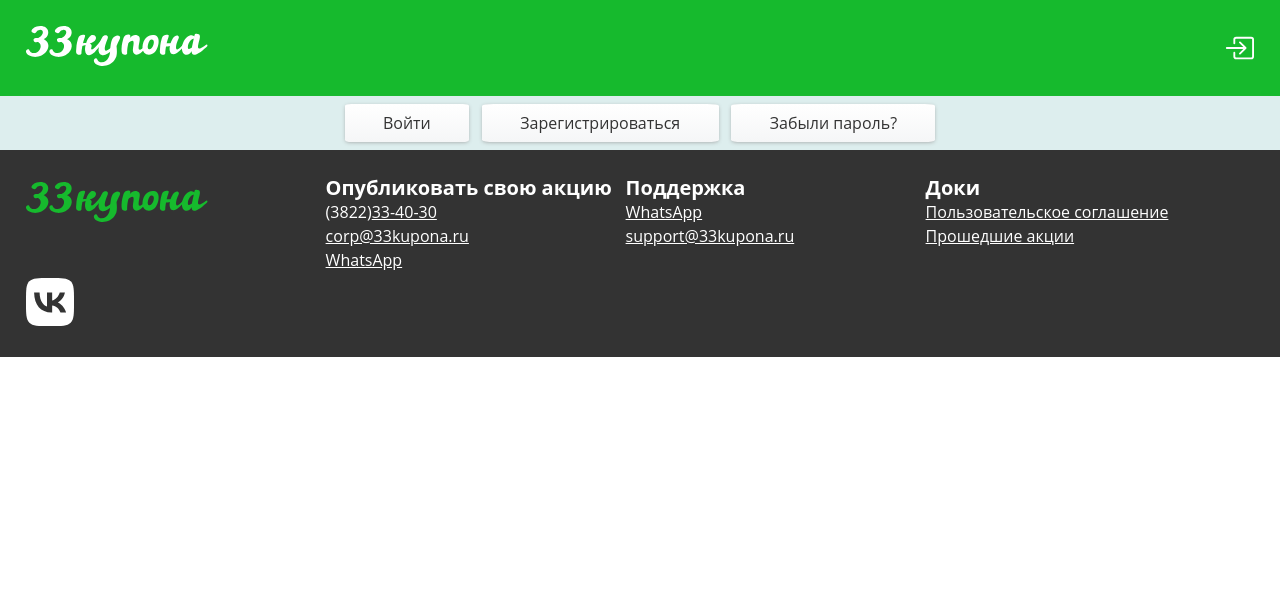
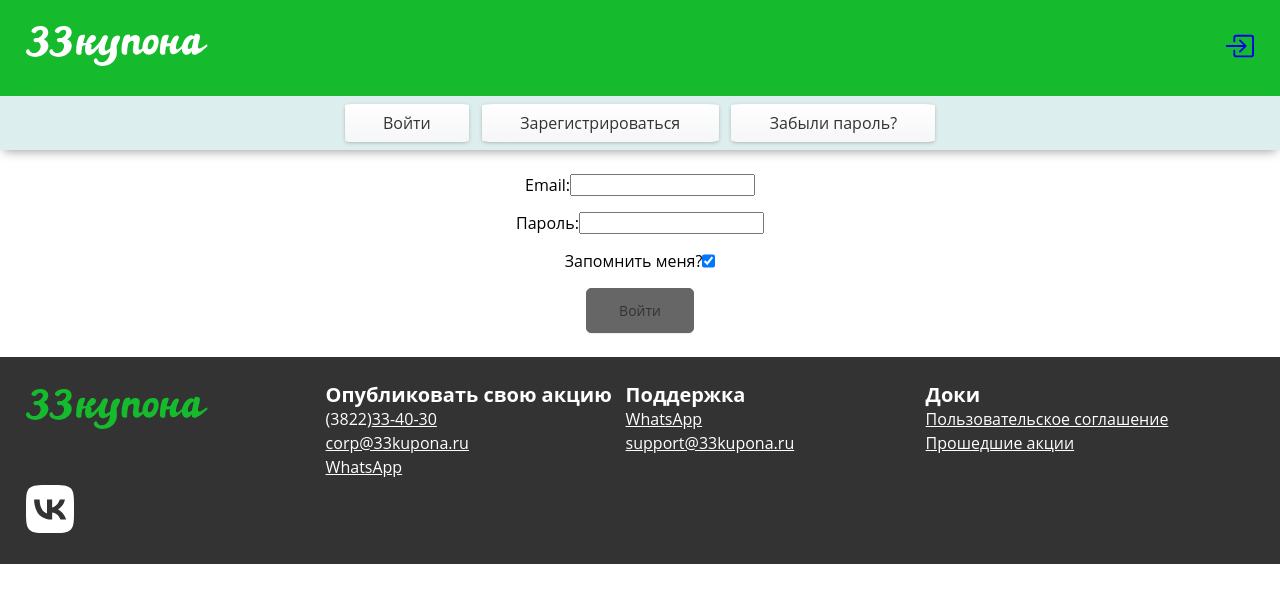
Before and after one commit to nazmiev/33kupona, a React (Vite) app: page /login in a window 1280 px wide. Shown: the top 602 px of the page. Built offline with nearby package versions, Linux system fonts and the light colour scheme.

Commit message:
починил категории

```diff
--- /dev/null
+++ b/src/components/AuthHeader/authHeader.module.scss
@@ -0,0 +1,18 @@
+.menu {
+  display: flex;
+  justify-content: center;
+  gap: 1vw;
+  box-shadow: 0 5px 10px -4px #999999;
+  background: #dee;
+  font-size: 16px;
+  color: #333;
+  padding: 1vh 0;
+  .item {
+    font-size: calc(min(16px, 3.5vw));
+    padding: 1vh 3vw;
+    border-radius: 5%;
+    background: #fafbfb;
+    background-image: linear-gradient(to bottom, #ffffff 0, #f5f6f7 100%);
+    box-shadow: 0 1px 4px -1px #999;
+  }
+}
--- /dev/null
+++ b/src/components/AuthHeader/index.tsx
@@ -0,0 +1,16 @@
+import { useState } from "react";
+import styles from "./authHeader.module.scss";
+
+const AuthHeader = () => {
+  const [auth, setAuth] = useState(false);
+
+  return (
+    <div className={styles.menu}>
+      <div className={styles.item}>Войти</div>
+      <div className={styles.item}>Зарегистрироваться</div>
+      <div className={styles.item}>Забыли пароль?</div>
+    </div>
+  );
+};
+
+export default AuthHeader;
--- a/src/components/Categories/index.tsx
+++ b/src/components/Categories/index.tsx
@@ -3,7 +3,7 @@
 
 export default function Categories() {
   const items = [
-    { id: 0, title: "Свежее", url: "all" },
+    { id: 0, title: "Свежее", url: "" },
     { id: 7, title: "💅 Красота", url: "beauty" },
     { id: 6, title: "🚗 Авто", url: "auto" },
     { id: 3, title: "🍕 Еда", url: "food" },
@@ -16,6 +16,7 @@
     { id: 2, title: "🕺 Развлечения", url: "leisure" },
     { id: 5, title: "🎁 Товары", url: "products" },
   ];
+
   return (
     <div className="categories__container">
       <nav className={styles.nav}>
@@ -24,8 +25,7 @@
             {items.map((item) => (
               <li key={item.id}>
                 <NavLink
-                  to={`http://localhost:5174/c/${item.id}`}
-                  // to={item.id > 0 ? `http://localhost:5174/c/${item.id}` : "/"}
+                  to={item.id > 0 ? `/c/${item.id}` : "/"}
                   className={({ isActive, isPending }) =>
                     isPending ? styles.pending : isActive ? styles.active : ""
                   }
--- a/src/components/Header/index.tsx
+++ b/src/components/Header/index.tsx
@@ -25,6 +25,7 @@
             </svg>
           </Link>
           {!auth ? (
+            <Link to="/login">
               <svg
                 onClick={() => setAuth(!auth)}
                 xmlns="http://www.w3.org/2000/svg"
@@ -42,6 +43,7 @@
                   d="M11.854 8.354a.5.5 0 0 0 0-.708l-3-3a.5.5 0 1 0-.708.708L10.293 7.5H1.5a.5.5 0 0 0 0 1h8.793l-2.147 2.146a.5.5 0 0 0 .708.708l3-3z"
                 />
               </svg>
+            </Link>
           ) : (
             <div
               className={!open ? styles.icon : styles.open}
--- /dev/null
+++ b/src/components/LoginBlock/LoginBlock.module.scss
@@ -0,0 +1,36 @@
+.login {
+  margin: 3vh;
+  display: flex;
+  flex-direction: column;
+  align-items: center;
+  gap: 2vh;
+  .row {
+    display: flex;
+    flex-wrap: wrap;
+    max-width: 49vw;
+  }
+  .btn {
+    padding: 1.5vh 2.5vw;
+    border-radius: 5px;
+    box-shadow: 0 1px 1px #eee;
+    font-size: 14px;
+    font-family: "Open Sans", sans-serif;
+    cursor: pointer;
+    color: #333;
+    background: #666;
+    border: 1px solid #666;
+    text-decoration: none;
+  }
+  .active {
+    padding: 1.5vh 2.5vw;
+    border-radius: 5px;
+    box-shadow: 0 1px 1px #eee;
+    font-size: 14px;
+    font-family: "Open Sans", sans-serif;
+    cursor: pointer;
+    color: #fff;
+    background: #16ba2d;
+    border: 1px solid #16ba2d;
+    text-decoration: none;
+  }
+}
--- /dev/null
+++ b/src/components/LoginBlock/index.tsx
@@ -0,0 +1,55 @@
+import styles from "./LoginBlock.module.scss";
+import { useState } from "react";
+import { Link } from "react-router-dom";
+
+export default function LoginBlock() {
+  const [login, setLogin] = useState("");
+  const [password, setPassword] = useState("");
+
+  function handleSubmit(e: any) {
+    e.preventDefault();
+    const form = e.target;
+    const formData = new FormData(form);
+    // fetch("https://33kupona.ru/api", { method: form.method, body: formData });
+
+    const formJson = Object.fromEntries(formData.entries());
+    console.log(formJson);
+  }
+  return (
+    <form className={styles.login} method="post" onSubmit={handleSubmit}>
+      <div className={styles.row}>
+        <label htmlFor="myInput">Email:</label>
+        <input
+          id="myInput"
+          name="myInput"
+          value={login}
+          onChange={(e) => setLogin(e.target.value)}
+        />
+      </div>
+      <div className={styles.row}>
+        <label htmlFor="password">Пароль:</label>
+        <input
+          id="password"
+          name="password"
+          value={password}
+          onChange={(e) => setPassword(e.target.value)}
+        />
+      </div>
+      <div className={styles.row}>
+        <label htmlFor="myCheckbox">Запомнить меня? </label>
+        <input
+          id="myCheckbox"
+          type="checkbox"
+          name="myCheckbox"
+          defaultChecked={true}
+        />
+      </div>
+      <Link
+        className={login && password ? styles.active : styles.btn}
+        to={login && password ? "/" : "#"}
+      >
+        Войти
+      </Link>
+    </form>
+  );
+}
--- a/src/main.tsx
+++ b/src/main.tsx
@@ -27,6 +27,11 @@
     children: [
       { index: true, element: <Index />, loader: indexLoader },
       {
+        path: "c/:category_id",
+        element: <Category />,
+        loader: categoryLoader,
+      },
+      {
         path: "login",
         element: <Login />,
       },
@@ -55,11 +60,6 @@
           },
         ],
       },
-      {
-        path: "c/:category_id",
-        element: <Category />,
-        loader: categoryLoader,
-      },
     ],
   },
 ]);
--- a/src/routes/category.tsx
+++ b/src/routes/category.tsx
@@ -1,9 +1,9 @@
 import { useLoaderData, useNavigation } from "react-router-dom";
 import { getCategoryActions } from "../helpers";
-import Categories from "../components/Categories";
 import AkciyaBlock from "../components/AkciyaBlock";
 import Skeleton from "../components/AkciyaBlock/skeleton";
 import ActionType from "../assets/types/ActionType";
+import Categories from "../components/Categories";
 
 export default function Category() {
   const navigation = useNavigation();
--- a/src/routes/index.tsx
+++ b/src/routes/index.tsx
@@ -1,11 +1,11 @@
 import { useLoaderData, useNavigation } from "react-router-dom";
 import { getAllActions } from "../helpers";
-import Categories from "../components/Categories";
 import AkciyaBlock from "../components/AkciyaBlock";
 import Skeleton from "../components/AkciyaBlock/skeleton";
 import ActionType from "../assets/types/ActionType";
+import Categories from "../components/Categories";
 
-export default function Category() {
+export default function Index() {
   const navigation = useNavigation();
   const actions = useLoaderData() as ActionType[];
 
@@ -32,13 +32,13 @@
   );
 }
 
-export async function loader({ params }: any) {
-  const actions = await getAllActions(params.category_id);
+export async function loader() {
+  const actions = await getAllActions();
 
   if (!actions) {
     throw new Response("", {
       status: 404,
-      statusText: "Нет акций в категории",
+      statusText: "Нет акций",
     });
   }
   return actions;
--- a/src/routes/login.tsx
+++ b/src/routes/login.tsx
@@ -1,13 +1,11 @@
-import styles from "../components/Header/header.module.scss";
+import AuthHeader from "../components/AuthHeader";
+import LoginBlock from "../components/LoginBlock";
 
 export default function Login() {
   return (
-    <div className="login_container">
-      <div className={styles.menu}>
-        <div className={styles.item}>Войти</div>
-        <div className={styles.item}>Зарегистрироваться</div>
-        <div className={styles.item}>Забыли пароль?</div>
-      </div>
+    <div className="login__container">
+      <AuthHeader />
+      <LoginBlock />
     </div>
   );
 }
```
Lines whose indentation alone changed are shown as unchanged.
